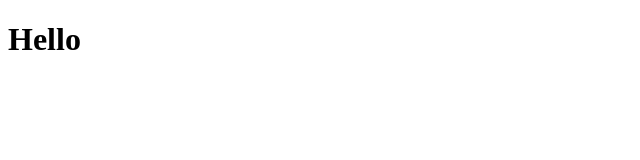
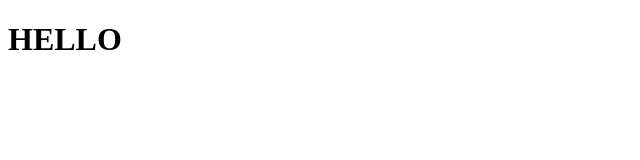
Before and after one commit to userend/userend.github.io, a plain HTML site: page index.html in a window 1280 px wide. Shown: the full height of the page, 0-640 px from the left. Drawn offline with Linux system fonts and the light colour scheme.

Commit message:
Added index.html

```diff
--- a/index.html
+++ b/index.html
@@ -1,7 +1,8 @@
 <!doctype html>
 <html>
-<head></head>
+<head>
+</head>
 <body>
-<h1>Hello</h1>
+  <h1>HELLO</h1>
 </body>
 </html>
```
